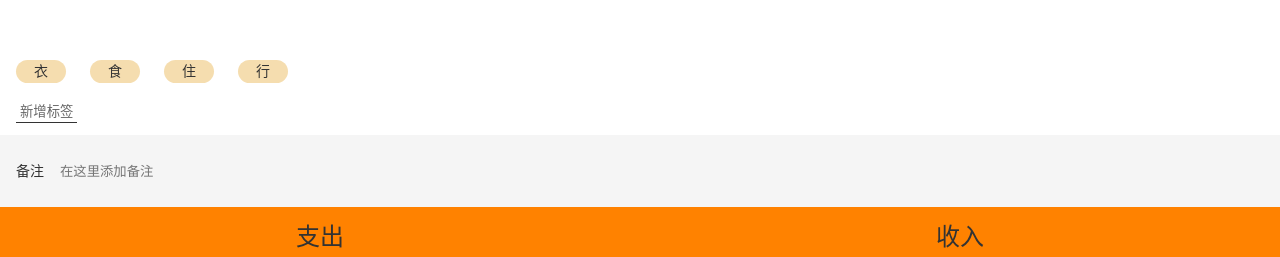
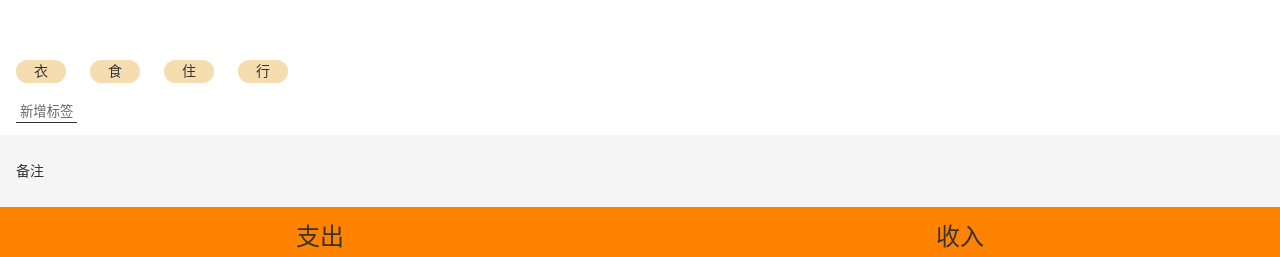
Before and after one commit to Ruaxin/money-rc, a React app: page /#/money in a window 1280 px wide. Shown: the part 148-405 px from the top of the page. Built offline with nearby package versions, Linux system fonts and the light colour scheme.

Commit message:
封装Input，改成受控组件

```diff
--- /dev/null
+++ b/src/components/Input.tsx
@@ -0,0 +1,34 @@
+import React from 'react';
+import styled from 'styled-components';
+
+const Label = styled.label`
+    display: flex;
+    align-items: center;
+    > span{
+      margin-right: 16px;
+      white-space: nowrap;
+    }
+    > input{
+      display: block;
+      width: 100%;
+      height: 72px;
+      background: none;
+      border: none;
+    }
+`;
+
+type Props = {
+  label: string;
+} & React.InputHTMLAttributes<HTMLInputElement>
+
+const Input: React.FC<Props> = (props) => {
+  const {label, children, ...rest} = props;
+  return (
+    <Label>
+      <span>{props.label}</span>
+      <input{...rest}/>
+    </Label>
+  );
+};
+
+export {Input};
--- a/src/views/Money/NoteSection.tsx
+++ b/src/views/Money/NoteSection.tsx
@@ -1,5 +1,6 @@
 import styled from 'styled-components';
-import React, {useRef} from 'react';
+import React, {ChangeEventHandler} from 'react';
+import {Input} from 'components/Input';
 
 const Wrapper = styled.section`
   background: #f5f5f5;
@@ -29,21 +30,16 @@
 
 const NoteSection: React.FC<Props> = (props) => {
   const note = props.value;
-  const refInput = useRef<HTMLInputElement>(null);
-  const onBlur = () => {
-    if (refInput.current !== null) {
-      props.onChange(refInput.current.value);
-    }
+  const onChange: ChangeEventHandler<HTMLInputElement> = (e) => {
+    props.onChange(e.target.value);
   };
   return (
     <Wrapper>
       <label>
-        <span>备注</span>
-        <input type="text"
-               placeholder='在这里添加备注'
-               ref={refInput}
-               defaultValue={note}
-               onBlur={onBlur}
+        <Input label='备注'
+               type='text'
+               value={note}
+               onChange={onChange}
         />
       </label>
     </Wrapper>
```
